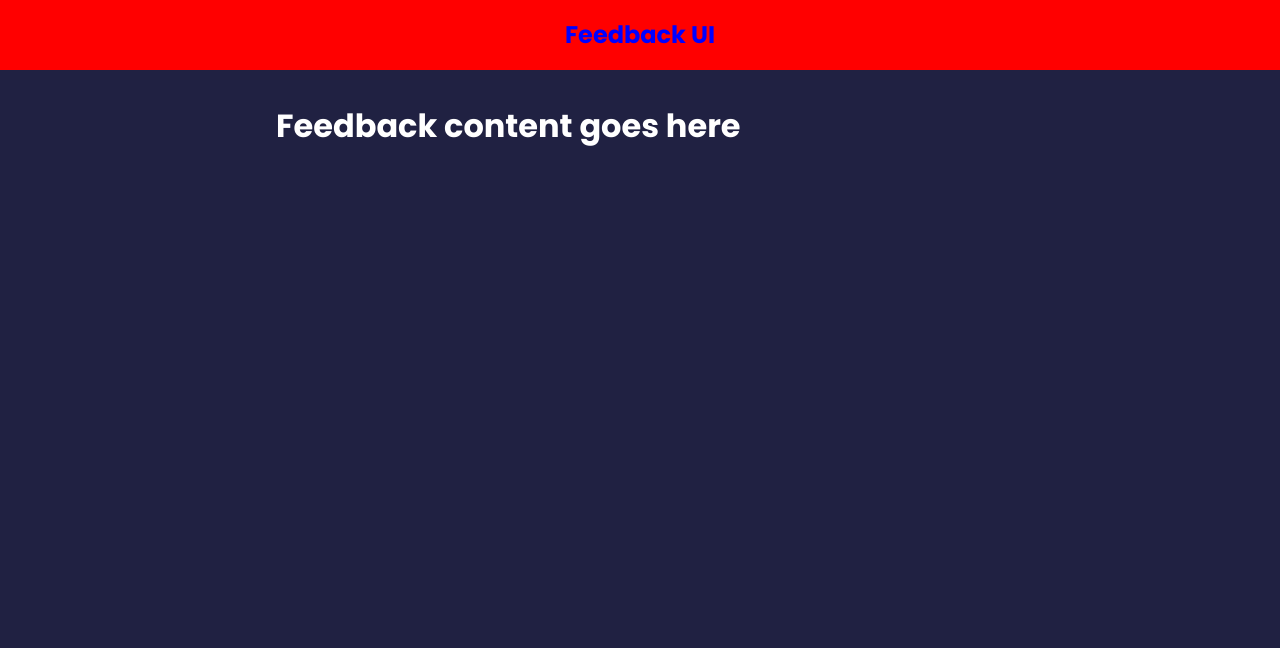
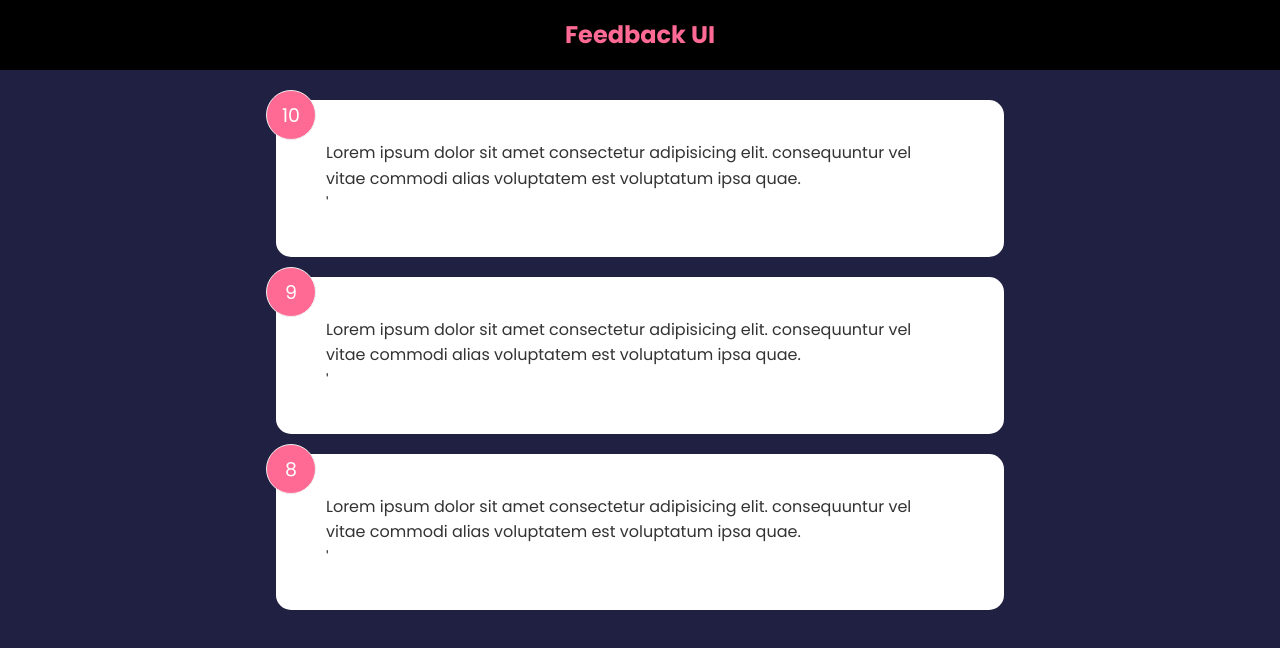
Before and after one commit to is3388/react-feedback-app, a React (Create React App) app: page / in a window 1280 px wide. Shown: the top 648 px of the page. Built offline with nearby package versions, Linux system fonts and the light colour scheme; the HTML template or start-up script is replaced by a standard one.

Commit message:
Added FeedbackList and FeedbackItem components. Added array of feedback as data

```diff
--- a/src/App.js
+++ b/src/App.js
@@ -1,12 +1,16 @@
+import { useState } from 'react'
 import Header from './components/Header'
+import FeedbackList from './components/FeedbackList'
+import FeedbackData from './data/FeedbackData'
 
 const App = () =>
 {
+    const [feedback, setFeedback] = useState(FeedbackData)
     return (
         <>
-        <Header bgColor='red' textColor='blue' />
+        <Header bgColor='black' textColor='#ff6a95' />
         <div className='container'>
-            <h1>Feedback content goes here</h1>
+            <FeedbackList feedback={feedback}/>
         </div>
         </>
 
--- /dev/null
+++ b/src/components/FeedbackItem.js
@@ -0,0 +1,17 @@
+import React, {useState} from 'react'
+
+const FeedbackItem = ({item}) =>
+{
+    const [rating, setRating] = useState(7)
+    const [text, setText] = useState('This is an example of a feedback item')
+    return (
+        <div className='card'>
+            <div className='num-display'>{item.rating}</div>
+            <div className='text-display'>
+              {item.text}
+            </div>    '
+        </div>
+    )
+}
+
+export default FeedbackItem
--- /dev/null
+++ b/src/components/FeedbackList.js
@@ -0,0 +1,22 @@
+import FeedbackItem from "./FeedbackItem"
+
+const FeedbackList = ({feedback}) => {
+    console.log(feedback)
+
+    if(!feedback || feedback.length === 0)
+    {
+        return <p>No Feedback Yet</p>
+    }
+
+    return (
+        <div className='feedback-list'>
+            {feedback.map((item) =>
+                (
+                    <FeedbackItem key={item.id} item={item} />
+                )
+            )}
+        </div>
+    )
+}
+
+export default FeedbackList
--- /dev/null
+++ b/src/data/FeedbackData.js
@@ -0,0 +1,19 @@
+const FeedbackData = [
+    {
+      id: 1,
+      rating: 10,
+      text: 'Lorem ipsum dolor sit amet consectetur adipisicing elit. consequuntur vel vitae commodi alias voluptatem est voluptatum ipsa quae.',
+    },
+    {
+      id: 2,
+      rating: 9,
+      text: 'Lorem ipsum dolor sit amet consectetur adipisicing elit. consequuntur vel vitae commodi alias voluptatem est voluptatum ipsa quae.',
+    },
+    {
+      id: 3,
+      rating: 8,
+      text: 'Lorem ipsum dolor sit amet consectetur adipisicing elit. consequuntur vel vitae commodi alias voluptatem est voluptatum ipsa quae.',
+    },
+  ]
+
+  export default FeedbackData
```
